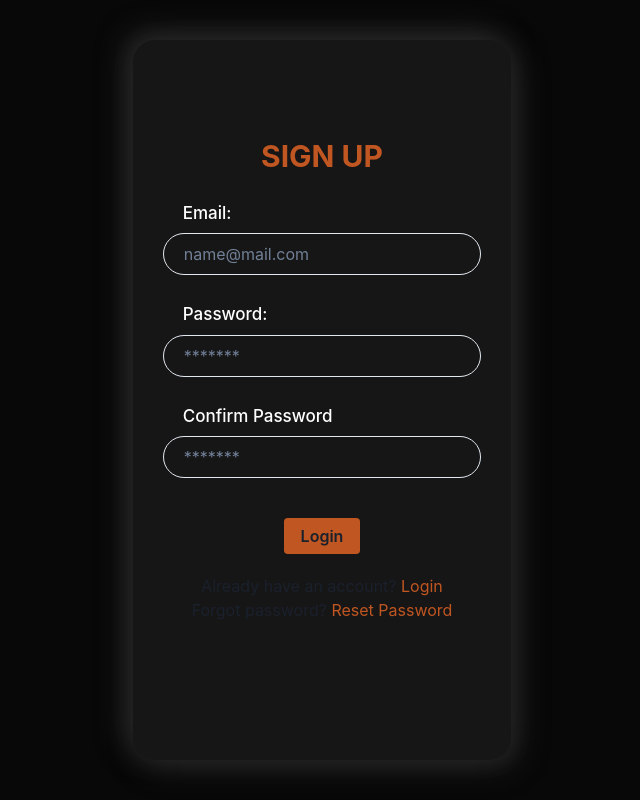
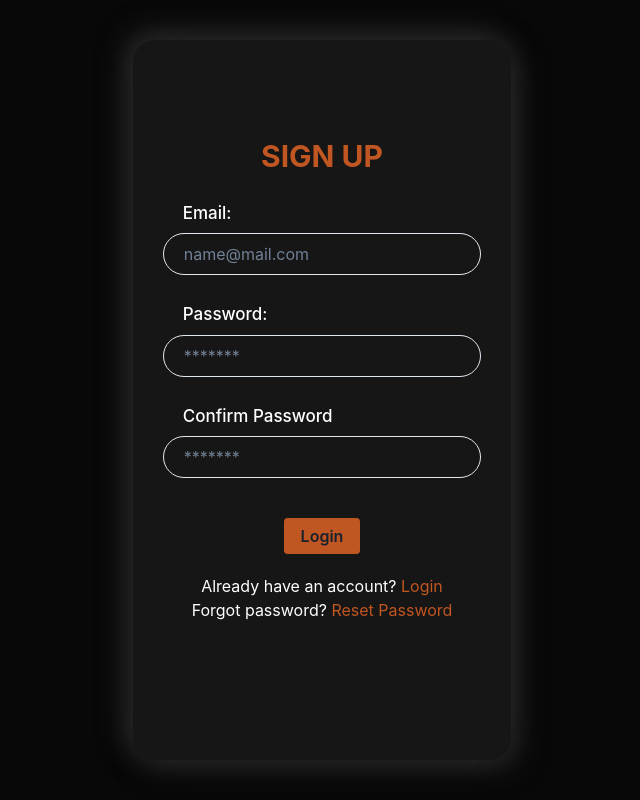
Before and after one commit to codacdanny/grader, a React (Create React App) app: page / in a window 1280 px wide. Shown: the whole page, without its empty margins (318-958 px from the left). Built offline with nearby package versions, Linux system fonts and the light colour scheme.

Commit message:
changed colors

```diff
--- a/src/components/Login.js
+++ b/src/components/Login.js
@@ -64,6 +64,7 @@ const Login = () => {
             fontSize="1.6rem"
             borderRadius="10rem"
             w="100%"
+            color="white"
           />
         </FormControl>
 
--- a/src/components/SignUp.js
+++ b/src/components/SignUp.js
@@ -107,6 +107,7 @@ const SignUp = () => {
             fontSize="1.6rem"
             borderRadius="10rem"
             w="100%"
+            color="white"
           />
         </FormControl>
         <Box mt="2rem" fontSize="1.6rem" textAlign="center" minWidth="100%">
@@ -122,7 +123,7 @@ const SignUp = () => {
           >
             Login
           </Button>
-          <Box mt="2rem">
+          <Box mt="2rem" color="white">
             <Text>
               Already have an account?{' '}
               <Link to="/Login" color="#C05621">
```
